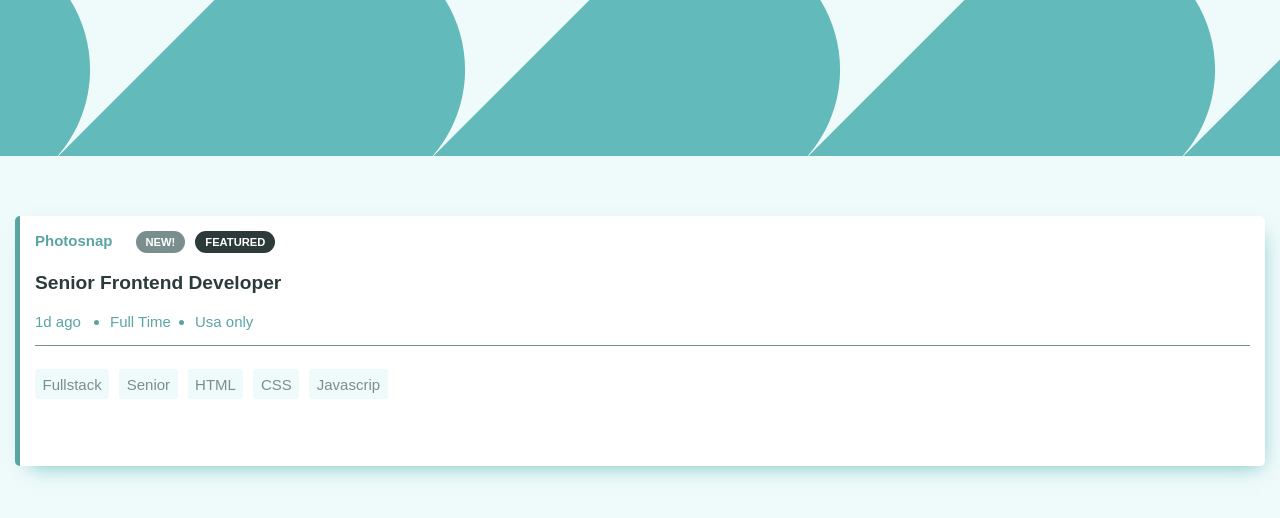
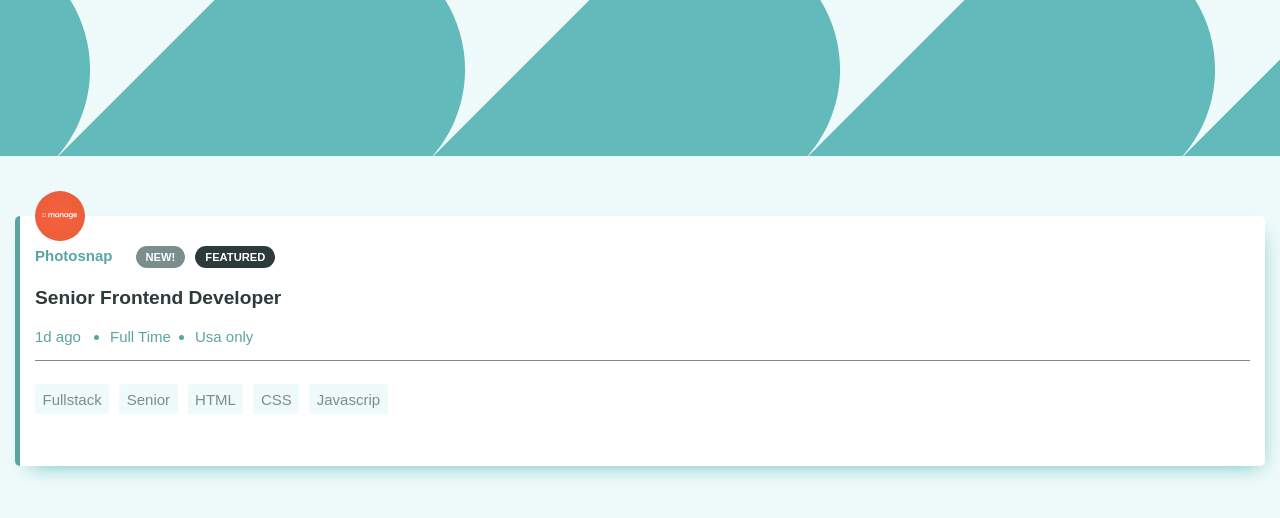
Before and after one commit to josemunozr/job-listing, a React app: page / in a window 1280 px wide. Shown: the top 518 px of the page. Built offline with nearby package versions, Linux system fonts and the light colour scheme.

Commit message:
added company image

```diff
--- a/src/components/Card.jsx
+++ b/src/components/Card.jsx
@@ -2,6 +2,7 @@ import React from 'react';
 import styled from 'styled-components';
 import Tag from './Tag';
 import Badge from './Badge';
+import logoManage from '../assets/images/manage.svg';
 
 const CardStyled = styled.div`
   width: 100%;
@@ -10,9 +11,10 @@ const CardStyled = styled.div`
   box-shadow: 5px 9px 20px -10px #63babb;
   border-radius: 5px;
   border-left: 5px solid var(--darkCyan);
-  padding: 1em;
+  padding: 2em 1em;
   display: flex;
   flex-direction: column;
+  position: relative;
   div:first-of-type {
     border-bottom: 1px solid var(--darkGrayingCyan);
     font-weight: lighter;
@@ -52,8 +54,15 @@ const JobOptions = styled.li`
   color: var(--darkCyan);
 `;
 
+const LogoCompany = styled.img`
+  position: absolute;
+  max-width: 50px;
+  top: -25px;
+`;
+
 const Card = () => (
   <CardStyled>
+    <LogoCompany src={logoManage} alt='manage' />
     <div>
       <NameCompany>Photosnap</NameCompany>
       <Badge name='new!' color='darkGrayingCyan' />
```
